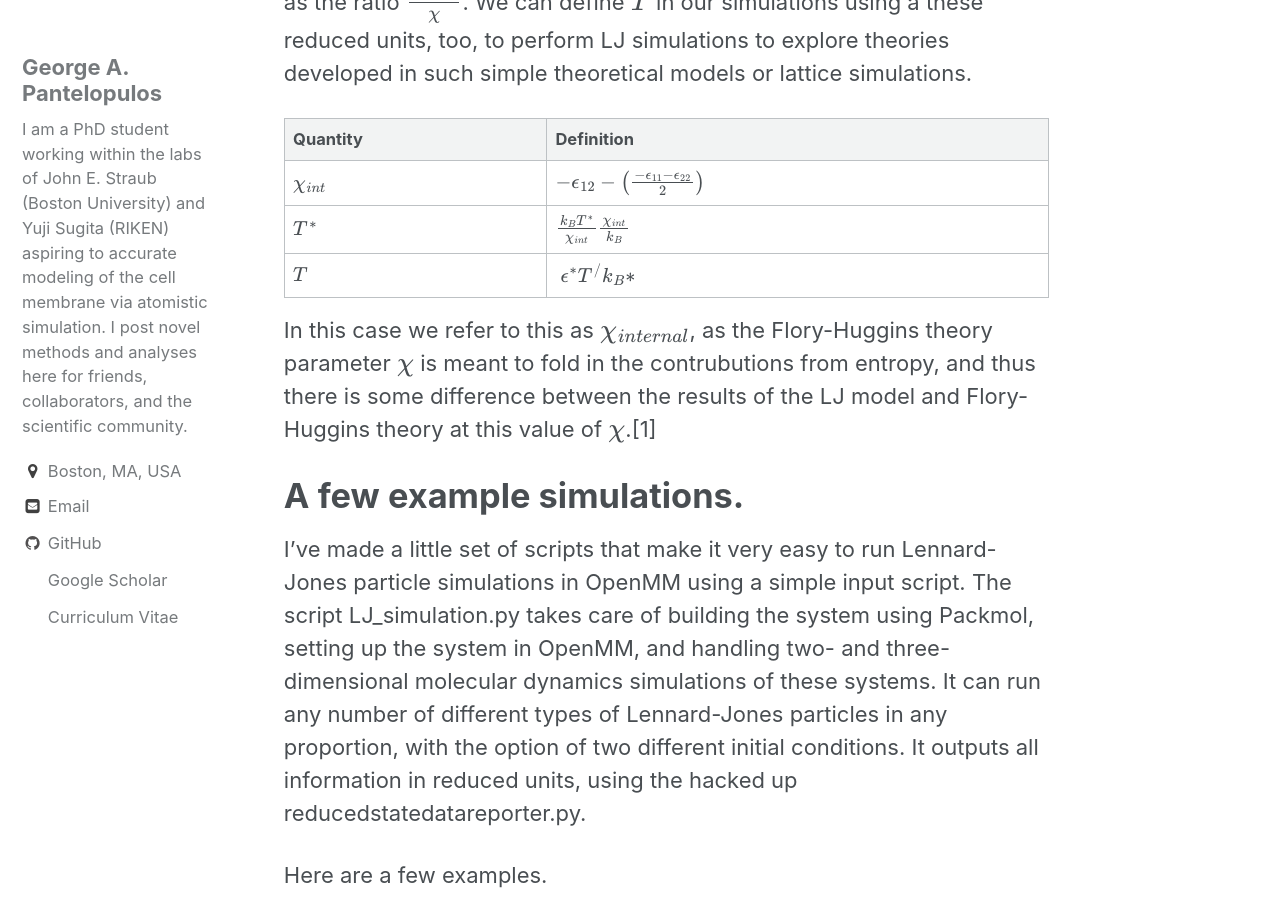
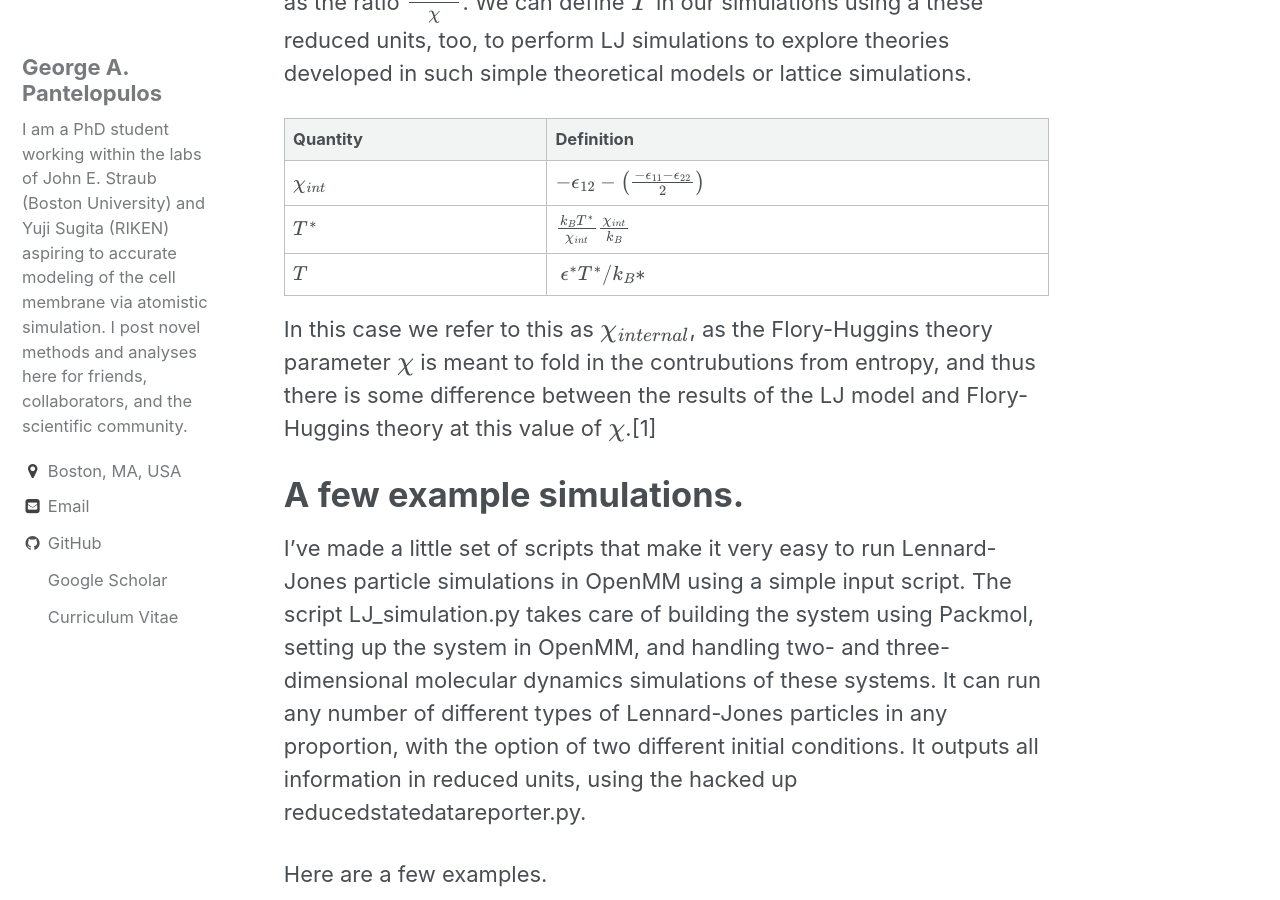
Before and after one commit to gpantel/gpantel.github.io, a Jekyll site: the page built from _posts/2019-26-19-LJsimulation.markdown, in a window 1280 px wide and 900 px high, scrolled down 2811 px. Built offline with Jekyll 4.4.1, drawn with Linux system fonts in a browser that asks for light colours; formulas are drawn with MathJax 3.

```diff
--- a/_posts/2019-26-19-LJsimulation.markdown
+++ b/_posts/2019-26-19-LJsimulation.markdown
@@ -52,7 +52,7 @@ There is another, not so general reduced unit we use to think about conditions f
 |------------|-------------------------------------------------------------------------------|
 | $$\chi_{int}$$ | $$-\epsilon_{12} - \left( \frac{-\epsilon_{11} - \epsilon_{22}}{2} \right)$$   |
 | $$T^*$$    | $$\frac{k_B T^*}{\chi_{int}} \frac{\chi_{int}}{k_B}$$                              |
-| $$T$$      | $$\ \epsilon^* T^ /  k_B *$$                                                          |
+| $$T$$      | $$\ \epsilon^* T^* /  k_B *$$                                                          |
 
 In this case we refer to this as $$\chi_{internal}$$, as the Flory-Huggins theory parameter $$\chi$$ is meant to fold in the contrubutions from entropy, and thus there is some difference between the results of the LJ model and Flory-Huggins theory at this value of $$\chi$$.[1]
 
```
